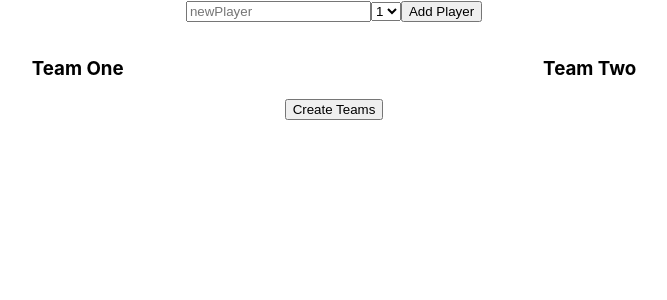
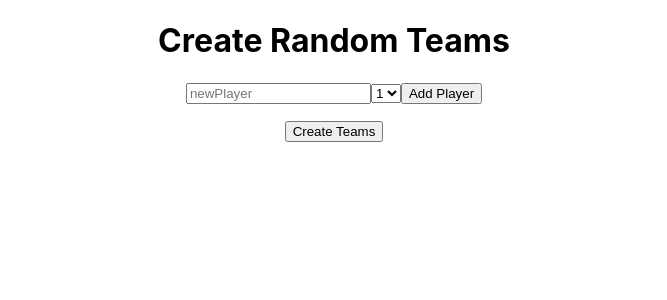
Before and after one commit to DustinHaefele/team-builder, a React (Create React App) app: page / in a window 1280 px wide. Shown: the top 300 px of the page, without its empty margins (306-973 px from the left). Built offline with nearby package versions, Linux system fonts and the light colour scheme.

Commit message:
styled a little

```diff
--- a/src/App.js
+++ b/src/App.js
@@ -78,7 +78,9 @@ export default class App extends React.Component {
 
   render() {
     return (
+
       <div className="App">
+        <h1>Create Random Teams</h1>
         <PlayerForm
           allPlayers={this.state.allPlayers}
           handleAddPlayer={this.handleAddPlayer}
@@ -87,7 +89,7 @@ export default class App extends React.Component {
           <AllPlayers AllPlayers={this.state.allPlayers} />
         )}
 
-        <Teams teamOne={this.state.teamOne} teamTwo={this.state.teamTwo} />
+        {this.state.teamOne.length > 0 && (<Teams teamOne={this.state.teamOne} teamTwo={this.state.teamTwo} />)}
         <button onClick={this.handleCreateTeams}>Create Teams</button>
       </div>
     );
--- a/src/Teams/Teams.css
+++ b/src/Teams/Teams.css
@@ -4,3 +4,13 @@
   display: flex;
   justify-content: space-around;
 }
+
+.team-list {
+  list-style: none;
+  padding: 0 0;
+}
+
+.teams {
+  width: 35%;
+  font-size: 10px;
+}
--- a/src/Teams/Teams.js
+++ b/src/Teams/Teams.js
@@ -6,13 +6,13 @@ export default function Teams(props) {
   const teamTwo = props.teamTwo.map((play,i) => <li key={i}>{play}</li>);
   return (
     <div className="row">
-      <div className="column">
+      <div className="column teams">
         <h3>Team One</h3>
-        <ul>{teamOne}</ul>
+        <ul className='team-list'>{teamOne}</ul>
       </div>
-      <div className="column">
+      <div className="column teams">
         <h3>Team Two</h3>
-        <ul>{teamTwo}</ul>
+        <ul className='team-list'>{teamTwo}</ul>
       </div>
     </div>
   );
```
